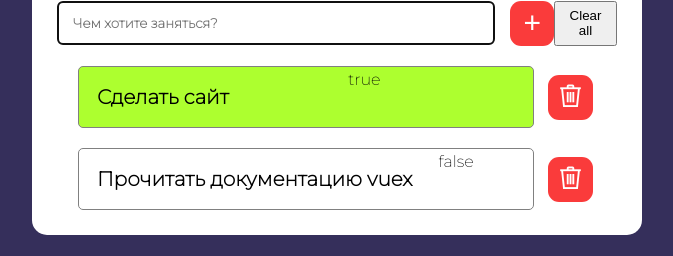
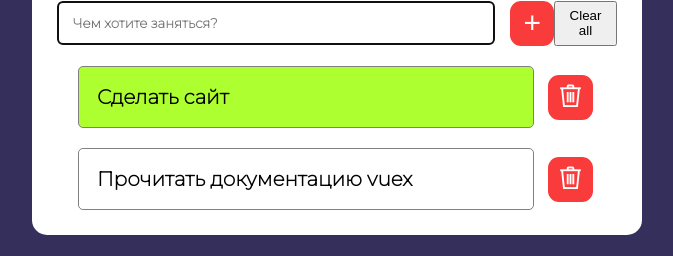
Before and after one commit to Alexmust2/TodoAPP, a Vue app: page / in a window 1280 px wide. Shown: the part 143-399 px from the top of the page, without its empty margins (303-976 px from the left). Built offline with nearby package versions, Linux system fonts and the light colour scheme.

Commit message:
delete completed

```diff
--- a/src/App.vue
+++ b/src/App.vue
@@ -9,7 +9,6 @@
     <div v-if="todos.length <= 0" class="empty_todos">Список задач пуст</div>
     <div v-for="todo in todos" :class="{done : todo.completed}" @click="todo.completed = !todo.completed" :todo="todo" :key="todo" class="todos-item">
       <div class="todo_body">{{todo.body}}</div>
-      <div>{{todo.completed}}</div>
       <button  @click="removetask" class="remove_btn"><i class="las la-trash"></i></button>
     </div>
   </div>
```
